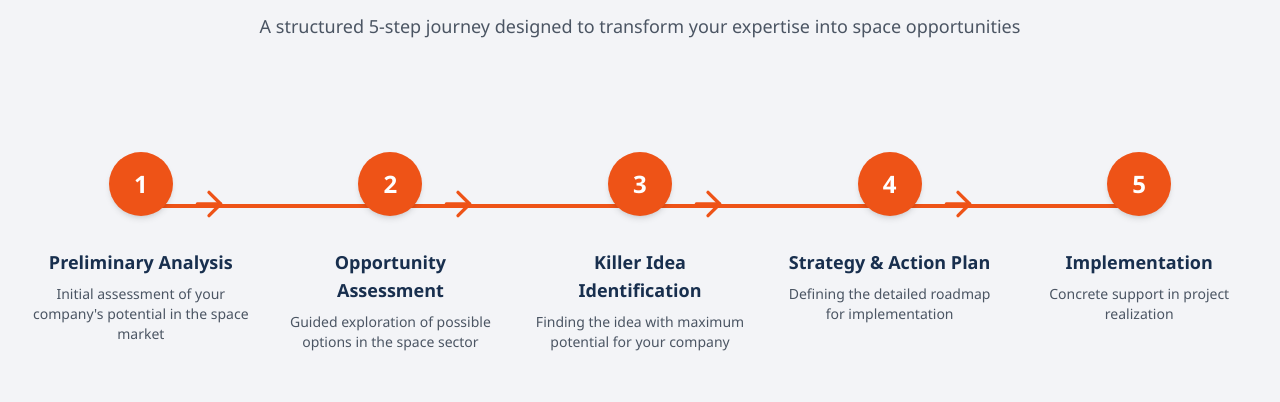
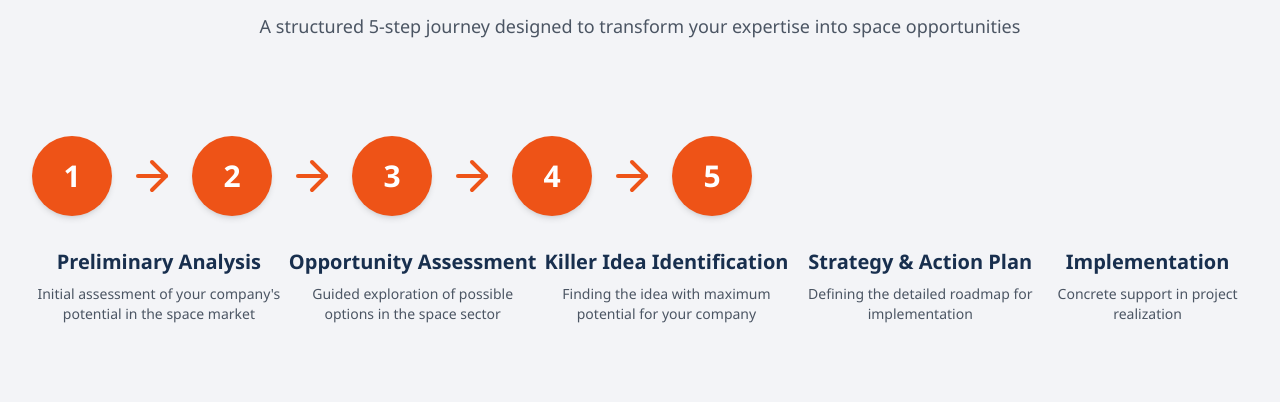
Before and after one commit to Sidi-sidi-cloud/sidi-mirror-clone-echo, a React (Vite) app: page / in a window 1280 px wide. Shown: the part 1620-2022 px from the top of the page. Built offline with nearby package versions, Linux system fonts and the light colour scheme; a web font is replaced by a local one.

Commit message:
Refactor: Update codebase

```diff
--- a/src/components/HowItWorks.tsx
+++ b/src/components/HowItWorks.tsx
@@ -38,30 +38,42 @@ const HowItWorks = () => {
           <p>A structured 5-step journey designed to transform your expertise into space opportunities</p>
         </div>
 
-        <div className="process-container relative pt-12 mt-8">
-          {/* Steps content */}
-          <div className="grid grid-cols-1 md:grid-cols-5 gap-8 relative">
+        <div className="flex justify-center mt-24 mb-16">
+          <div className="relative">
+            {/* Horizontal timeline with steps and connecting arrows */}
+            <div className="flex items-center">
               {steps.map((step, index) => (
-              <div key={step.number} className="step flex flex-col items-center">
-                {/* Only show the number in an orange disc */}
-                <div className="mb-8">
-                  <div className="w-16 h-16 rounded-full bg-primary flex items-center justify-center text-white font-bold text-2xl shadow-md">
+                <div key={step.number} className="flex items-center">
+                  {/* Step with number */}
+                  <div className="flex flex-col items-center">
+                    <div className="w-20 h-20 rounded-full bg-primary flex items-center justify-center text-white font-bold text-3xl shadow-md z-10">
                       {step.number}
                     </div>
                   </div>
 
-                {/* Step content */}
-                <h3 className="text-lg font-semibold text-secondary mb-2 text-center">{step.title}</h3>
-                <p className="text-gray-600 text-sm text-center">{step.description}</p>
-
-                {/* Larger and more central arrows (except after the last item) */}
+                  {/* Arrow connector (except after the last item) */}
                   {index < steps.length - 1 && (
-                  <div className="hidden md:flex absolute top-[32px] left-[calc(50%+68px)] transform -translate-x-1/2">
-                    <ArrowRight className="w-10 h-10 text-primary" />
+                    <div className="flex mx-4">
+                      <ArrowRight className="w-12 h-12 text-primary" />
                     </div>
                   )}
                 </div>
               ))}
+            </div>
+
+            {/* Titles and descriptions positioned below the timeline */}
+            <div className="flex mt-8">
+              {steps.map((step, index) => (
+                <div
+                  key={`text-${step.number}`}
+                  className="flex flex-col items-center"
+                  style={{ width: index < steps.length - 1 ? 'calc(20% + 64px)' : '20%' }}
+                >
+                  <h3 className="text-xl font-semibold text-secondary mb-2 text-center">{step.title}</h3>
+                  <p className="text-gray-600 text-sm text-center">{step.description}</p>
+                </div>
+              ))}
+            </div>
           </div>
         </div>
       </div>
```
Lines whose indentation alone changed are shown as unchanged.
